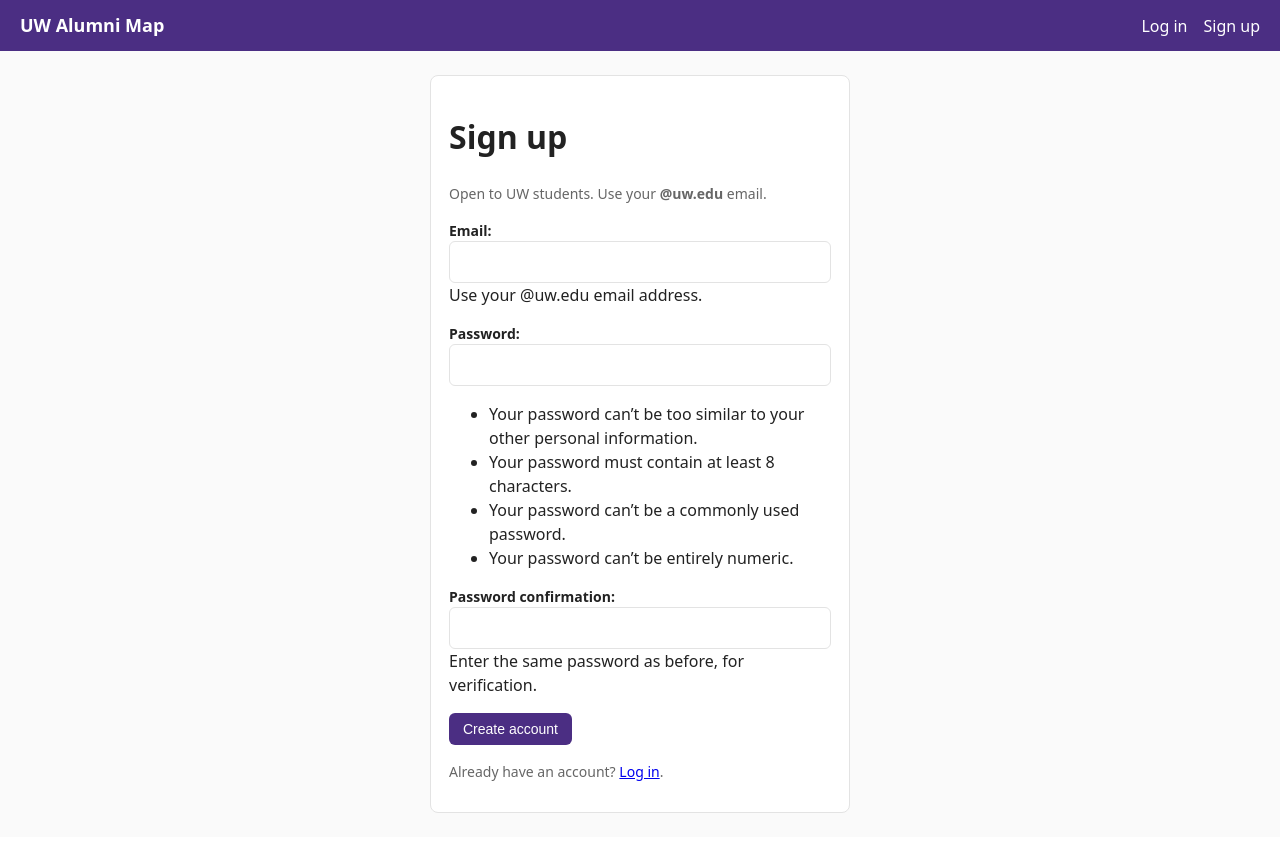
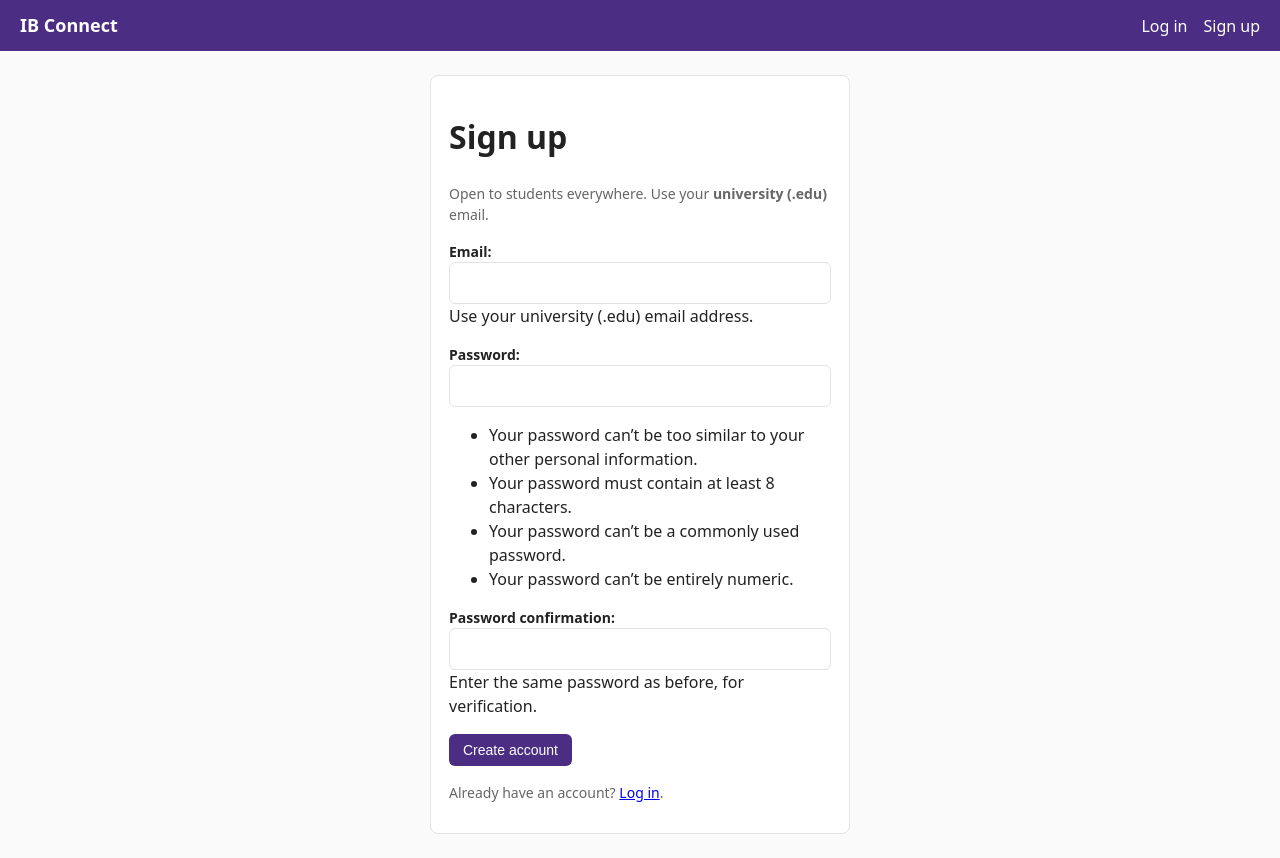
Before and after one commit to tommys22/ib-connect, a Django app: page /signup/ in a window 1280 px wide. Before the commit the page ends 813 px from the top, so only its background shows below. Run offline with Django 5.2, Linux system fonts and the light colour scheme.

Commit message:
Open signups to all .edu students and rebrand to IB Connect
Signup now accepts any university (.edu) email instead of uw.edu only,
broadening the audience to students at any school seeking IB. Renamed the
app from "UW Alumni Map" to "IB Connect" across all user-facing pages.

Co-Authored-By: Claude Opus 4.7 <noreply@anthropic.com>

```diff
--- a/core/forms.py
+++ b/core/forms.py
@@ -10,8 +10,9 @@ from django.contrib.auth.forms import UserCreationForm
 
 from .models import Alumni, AlumniFlag, User
 
-# Only allow students with a UW email to register.
-UW_EMAIL_DOMAIN = "uw.edu"
+# Only allow students to register: any university email (ends in ".edu").
+# This keeps signups student-only while opening it beyond a single school.
+STUDENT_EMAIL_SUFFIX = ".edu"
 
 # The public, professional fields of an alumnus. Defined once and reused by both
 # the "add" form and the "suggest edit" form so they can never drift apart.
@@ -25,15 +26,15 @@ PUBLIC_ALUMNI_FIELDS = [
 
 class SignUpForm(UserCreationForm):
     """
-    Registration form that requires a real @uw.edu email.
+    Registration form that requires a real university (.edu) email.
 
     We don't show a separate "username" box. Instead the email IS the username,
-    so students simply log in with their UW email and password.
+    so students simply log in with their school email and password.
     """
 
     email = forms.EmailField(
         required=True,
-        help_text="Use your @uw.edu email address.",
+        help_text="Use your university (.edu) email address.",
     )
 
     class Meta(UserCreationForm.Meta):
@@ -42,9 +43,9 @@ class SignUpForm(UserCreationForm):
 
     def clean_email(self):
         email = self.cleaned_data["email"].strip().lower()
-        # Enforce the @uw.edu rule (this is an invite-only UW cohort).
-        if not email.endswith("@" + UW_EMAIL_DOMAIN):
-            raise forms.ValidationError("Please sign up with a @uw.edu email address.")
+        # Allow any university email so students at any school can join.
+        if not email.endswith(STUDENT_EMAIL_SUFFIX):
+            raise forms.ValidationError("Please sign up with a university (.edu) email address.")
         # Don't let two people register the same email.
         if User.objects.filter(username=email).exists():
             raise forms.ValidationError("An account with this email already exists.")
--- a/templates/base.html
+++ b/templates/base.html
@@ -8,7 +8,7 @@ makes this easy to restyle later.
 <head>
   <meta charset="utf-8">
   <meta name="viewport" content="width=device-width, initial-scale=1">
-  <title>{% block title %}UW Alumni Map{% endblock %}</title>
+  <title>{% block title %}IB Connect{% endblock %}</title>
   <style>
     /* Minimal, dependency-free styling. Swap for a real CSS framework later. */
     :root { --uw-purple: #4b2e83; --uw-gold: #b7a57a; --ink: #222; --muted: #666; --line: #e3e3e3; }
@@ -41,7 +41,7 @@ makes this easy to restyle later.
 </head>
 <body>
   <header>
-    <a class="brand" href="{% url 'alumni_list' %}">UW Alumni Map</a>
+    <a class="brand" href="{% url 'alumni_list' %}">IB Connect</a>
     <nav>
       {% if user.is_authenticated %}
         {# The review queue link only appears for maintainers (is_admin). #}
--- a/templates/core/alumni_detail.html
+++ b/templates/core/alumni_detail.html
@@ -1,5 +1,5 @@
 {% extends "base.html" %}
-{% block title %}{{ alumnus.name }} — UW Alumni Map{% endblock %}
+{% block title %}{{ alumnus.name }} — IB Connect{% endblock %}
 
 {% block content %}
   <p><a href="{% url 'alumni_list' %}">&larr; Back to directory</a></p>
--- a/templates/core/alumni_form.html
+++ b/templates/core/alumni_form.html
@@ -1,5 +1,5 @@
 {% extends "base.html" %}
-{% block title %}Add an alumnus — UW Alumni Map{% endblock %}
+{% block title %}Add an alumnus — IB Connect{% endblock %}
 
 {% block content %}
   <p><a href="{% url 'alumni_list' %}">&larr; Back to directory</a></p>
--- a/templates/core/alumni_list.html
+++ b/templates/core/alumni_list.html
@@ -1,5 +1,5 @@
 {% extends "base.html" %}
-{% block title %}Directory — UW Alumni Map{% endblock %}
+{% block title %}Directory — IB Connect{% endblock %}
 
 {% block content %}
   <div style="display:flex; align-items:center; gap:12px;">
--- a/templates/core/profile.html
+++ b/templates/core/profile.html
@@ -1,5 +1,5 @@
 {% extends "base.html" %}
-{% block title %}Your profile — UW Alumni Map{% endblock %}
+{% block title %}Your profile — IB Connect{% endblock %}
 
 {% block content %}
   <h1>Your profile</h1>
--- a/templates/core/review_queue.html
+++ b/templates/core/review_queue.html
@@ -1,5 +1,5 @@
 {% extends "base.html" %}
-{% block title %}Review queue — UW Alumni Map{% endblock %}
+{% block title %}Review queue — IB Connect{% endblock %}
 
 {% block content %}
   <h1>Review queue</h1>
--- a/templates/registration/signup.html
+++ b/templates/registration/signup.html
@@ -1,10 +1,10 @@
 {% extends "base.html" %}
-{% block title %}Sign up — UW Alumni Map{% endblock %}
+{% block title %}Sign up — IB Connect{% endblock %}
 
 {% block content %}
   <div class="card" style="max-width:420px; margin:0 auto;">
     <h1>Sign up</h1>
-    <p class="muted">Open to UW students. Use your <strong>@uw.edu</strong> email.</p>
+    <p class="muted">Open to students everywhere. Use your <strong>university (.edu)</strong> email.</p>
     <form method="post">
       {% csrf_token %}
       {# Render the form fields with their labels, help text, and errors. #}
```
Also changed, not shown: core/management/commands/make_admin.py (+4 -4 lines), templates/registration/login.html (+4 -4 lines).
